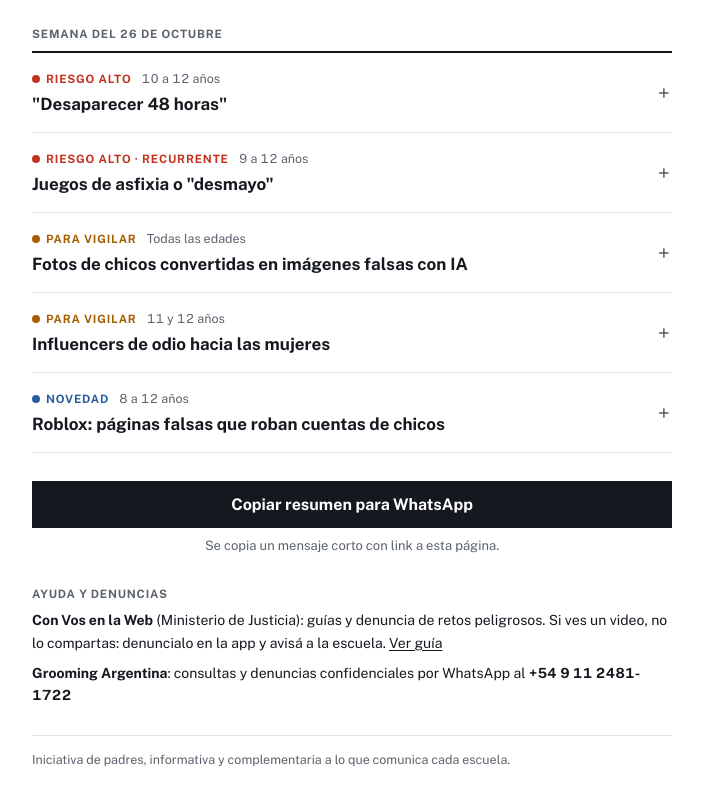
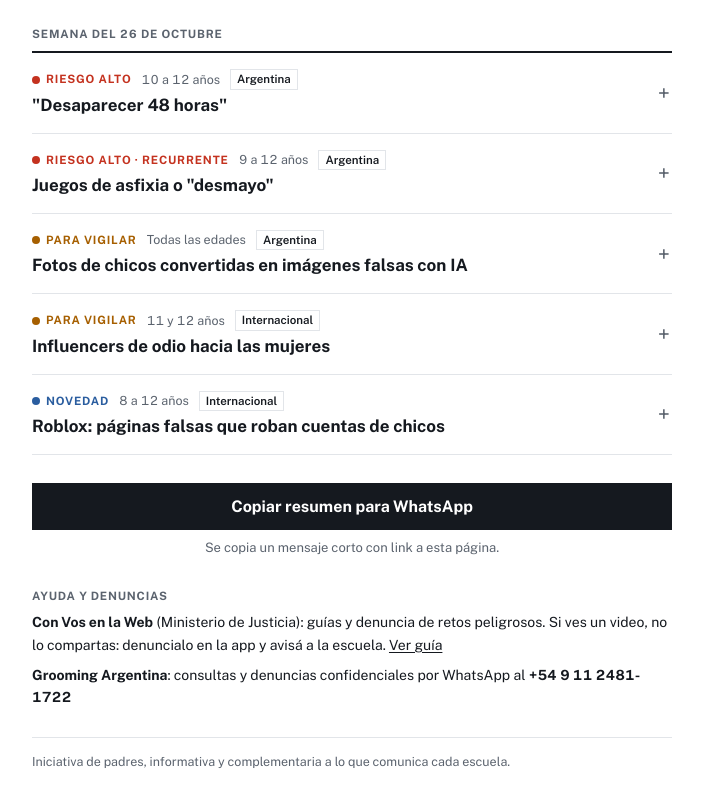
Before and after one commit to mati-rossi/radardelaula, a plain HTML site: page index.html in a window 1280 px wide. Shown: the part 91-898 px from the top of the page, without its empty margins (288-991 px from the left). Drawn offline with nearby package versions, Linux system fonts and the light colour scheme.

Commit message:
Etiqueta de origen en cada alerta
Co-Authored-By: Claude Opus 5.5 <noreply@anthropic.com>
Claude-Session: https://claude.ai/code/session_013oFA5NAGUKvJu8M4UQwSZG

```diff
--- a/index.html
+++ b/index.html
@@ -53,6 +53,7 @@ header{display:flex;flex-direction:column;gap:10px}
 .pill{font-size:11.5px;font-weight:700;letter-spacing:.07em;text-transform:uppercase;color:var(--c);display:flex;align-items:center;gap:6px}
 .pill::before{content:"";width:8px;height:8px;border-radius:50%;background:var(--c);flex:none}
 .ages{font-size:12.5px;color:var(--muted);font-variant-numeric:tabular-nums}
+.origin{font-size:11.5px;font-weight:600;color:var(--ink);border:1px solid var(--rule);padding:0 6px;line-height:1.6}
 .card h3{font-family:var(--sans);font-weight:700;font-size:17px;line-height:1.35;margin:0}
 .card-body{display:flex;flex-direction:column;gap:10px;padding:0 0 20px;font-size:15.5px}
 .card-body p{margin:0}
@@ -95,7 +96,7 @@ footer p{margin:0}
   <h2 class="week" id="edicion">Semana del 26 de octubre</h2>
   <div id="alertas">
     <details class="card high">
-      <summary><div class="card-top"><span class="pill">Riesgo alto</span><span class="ages">10 a 12 años</span></div>
+      <summary><div class="card-top"><span class="pill">Riesgo alto</span><span class="ages">10 a 12 años</span><span class="origin">Argentina</span></div>
       <h3>"Desaparecer 48 horas"</h3></summary>
       <div class="card-body">
         <p>Reto que circula sobre todo en TikTok e invita a chicos a irse de casa sin avisar y cortar el contacto con la familia durante dos días. En septiembre hubo alertas oficiales en Córdoba y en General Roca, y el 21 de octubre se sumó Paraguay, que aclaró que allá todavía no registra casos.</p>
@@ -108,7 +109,7 @@ footer p{margin:0}
       </div>
     </details>
     <details class="card high">
-      <summary><div class="card-top"><span class="pill">Riesgo alto · recurrente</span><span class="ages">9 a 12 años</span></div>
+      <summary><div class="card-top"><span class="pill">Riesgo alto · recurrente</span><span class="ages">9 a 12 años</span><span class="origin">Argentina</span></div>
       <h3>Juegos de asfixia o "desmayo"</h3></summary>
       <div class="card-body">
         <p>Es el reto que más se copia de forma presencial, sin pantalla de por medio. Investigadores de la Universidad Austral lo señalan entre los que provocaron muertes de chicos. Suele presentarse como un "juego" entre compañeros en el recreo.</p>
@@ -121,7 +122,7 @@ footer p{margin:0}
       </div>
     </details>
     <details class="card mid">
-      <summary><div class="card-top"><span class="pill">Para vigilar</span><span class="ages">Todas las edades</span></div>
+      <summary><div class="card-top"><span class="pill">Para vigilar</span><span class="ages">Todas las edades</span><span class="origin">Argentina</span></div>
       <h3>Fotos de chicos convertidas en imágenes falsas con IA</h3></summary>
       <div class="card-body">
         <p>En un colegio de Lomas de Zamora, alumnos de secundaria usaron inteligencia artificial para crear imágenes sexuales falsas de al menos 40 compañeros a partir de fotos reales, y las difundieron. Hay dos imputados de 15 años.</p>
@@ -133,7 +134,7 @@ footer p{margin:0}
       </div>
     </details>
     <details class="card mid">
-      <summary><div class="card-top"><span class="pill">Para vigilar</span><span class="ages">11 y 12 años</span></div>
+      <summary><div class="card-top"><span class="pill">Para vigilar</span><span class="ages">11 y 12 años</span><span class="origin">Internacional</span></div>
       <h3>Influencers de odio hacia las mujeres</h3></summary>
       <div class="card-body">
         <p>La Secretaría de Educación de México alertó el 17 de octubre sobre contenido "incel" que llega a varones desde los últimos años de primaria, a través de clips cortos y memes.</p>
@@ -145,7 +146,7 @@ footer p{margin:0}
       </div>
     </details>
     <details class="card info">
-      <summary><div class="card-top"><span class="pill">Novedad</span><span class="ages">8 a 12 años</span></div>
+      <summary><div class="card-top"><span class="pill">Novedad</span><span class="ages">8 a 12 años</span><span class="origin">Internacional</span></div>
       <h3>Roblox: páginas falsas que roban cuentas de chicos</h3></summary>
       <div class="card-body">
         <p>Circulan copias del inicio de sesión de Roblox que roban la cuenta aunque tenga verificación en dos pasos. El link suele llegar desde la cuenta de un amigo ya hackeada. En EE.UU., 6 de cada 10 denuncias son de chicos de 8 a 12 años.</p>
```
